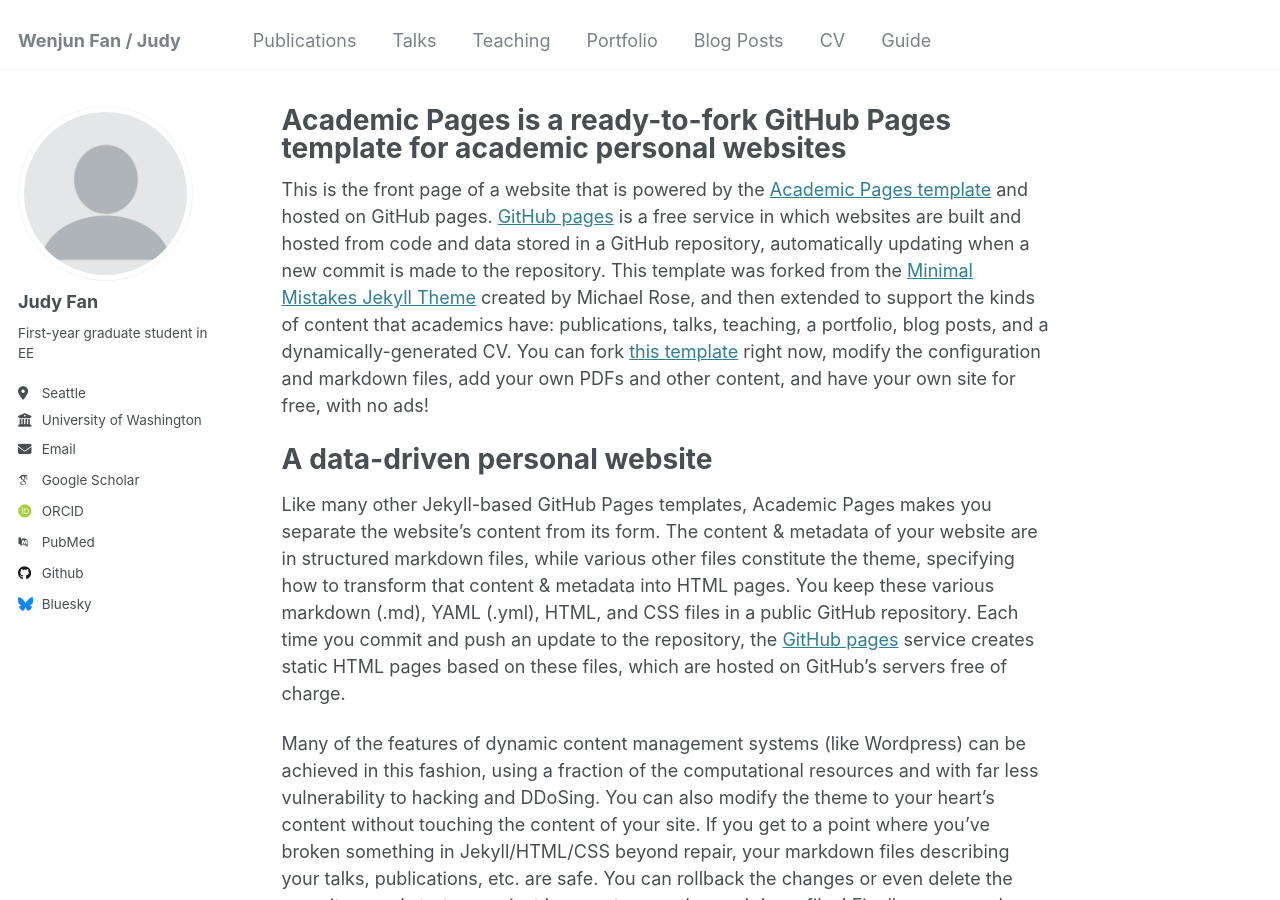
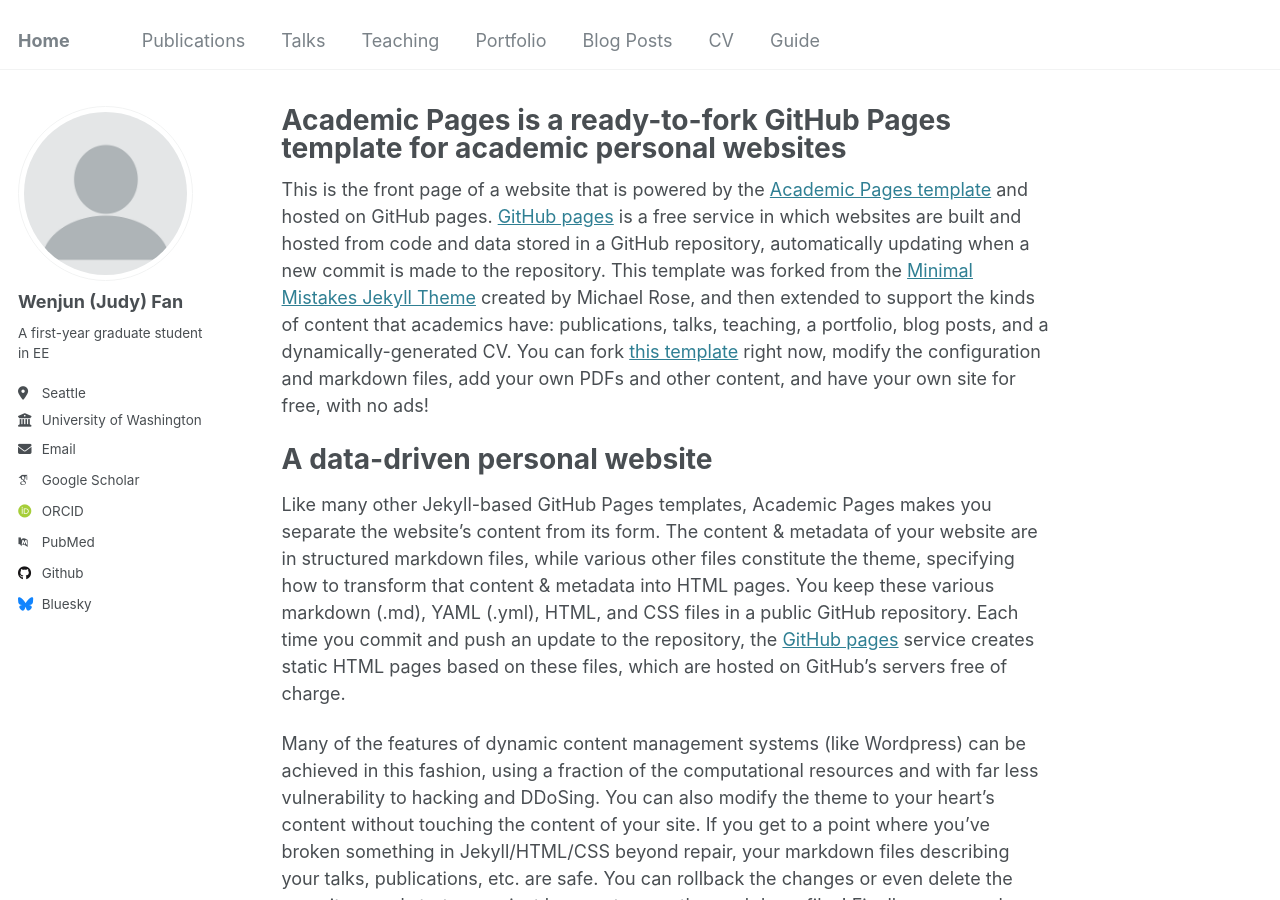
Before and after one commit to wjune5/wjune5.github.io, a Jekyll site: the page built from _pages/about.md, in a window 1280 px wide and 900 px high. Built offline with Jekyll 4.4.1, drawn with Linux system fonts in a browser that asks for light colours; some web fonts are replaced; some of the changed lines change nothing that is shown.

Commit message:
Update _config.yml

```diff
--- a/_config.yml
+++ b/_config.yml
@@ -8,7 +8,7 @@
 
 # Basic Site Settings
 locale                   : "en-US"
-title                    : "Wenjun Fan / Judy"
+title                    : "Home"
 title_separator          : "-"
 name                     : &name "Wenjun"
 description              : &description "Sofware Engineer"
@@ -22,9 +22,9 @@
 author:
   # Biographic information
   avatar           : "profile.png"
-  name             : "Judy Fan"
+  name             : "Wenjun (Judy) Fan"
   pronouns         : # example: "she/her"
-  bio              : "First-year graduate student in EE"
+  bio              : "A first-year graduate student in EE"
   location         : "Seattle"
   employer         : "University of Washington"
   uri              : # URL
```
